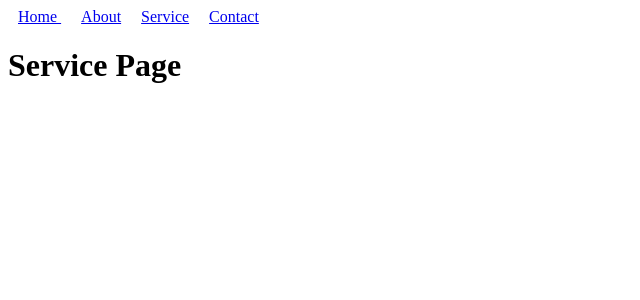
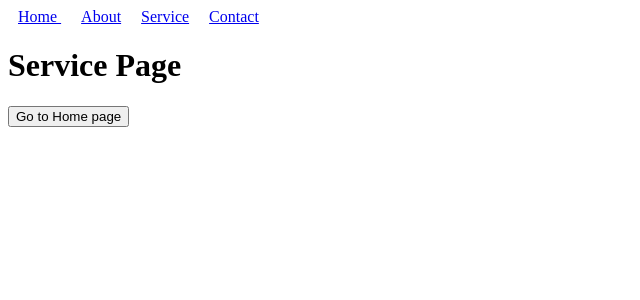
Before and after one commit to faysal0x1/Vue-Learn, a Vue app: page /service in a window 1280 px wide. Shown: the top 300 px of the page, without its empty margins (0-640 px from the left). Built offline with nearby package versions, Linux system fonts and the light colour scheme.

Commit message:
router push

```diff
--- a/src/views/Service.vue
+++ b/src/views/Service.vue
@@ -1,13 +1,19 @@
 <template>
     <div>
-        <h1>Service Page
+        <h1>
+            Service Page
+        </h1>
 
-        </h1>
+        <button @click="goHome">Go to Home page</button>
     </div>
 </template>
 
 <script setup>
-
+import { useRouter } from 'vue-router';
+const router = useRouter()
+const goHome=()=>{
+    router.push({name:'home'})
+}
 </script>
 
 <style scoped></style>
```
